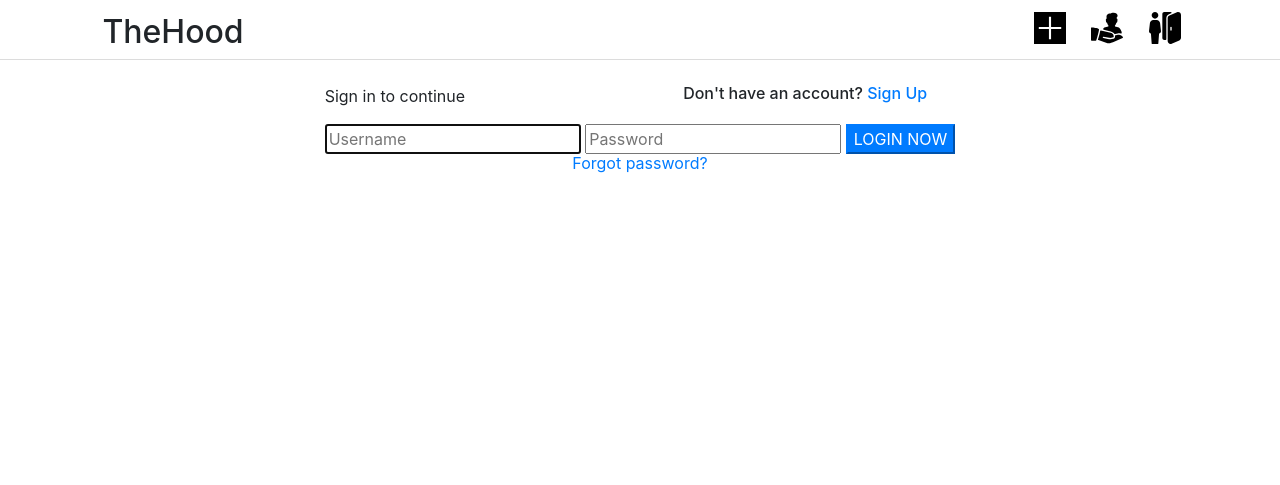
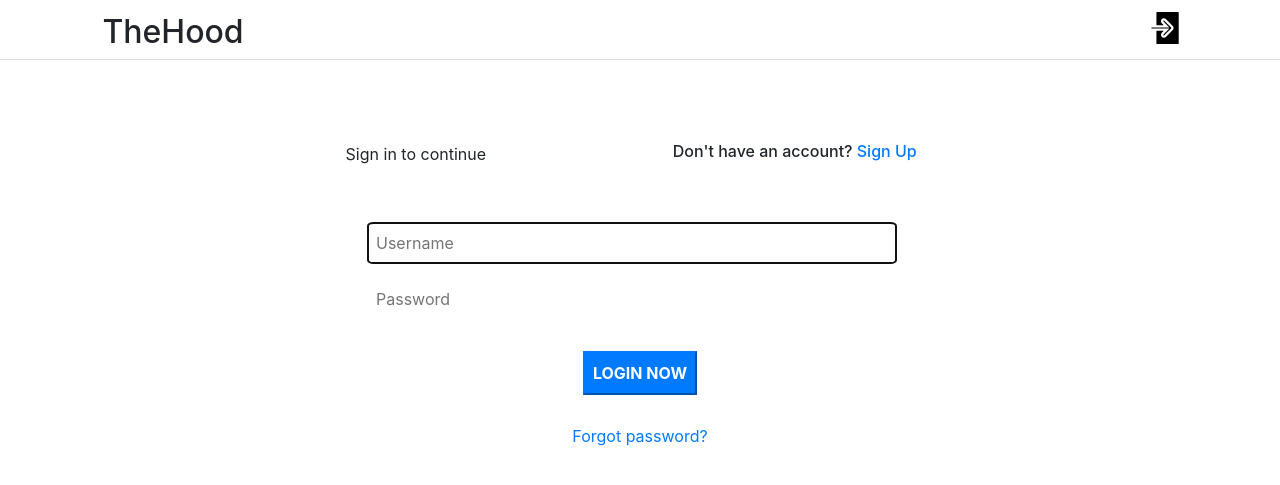
Before and after one commit to faith62/Neighborhood, a Django app: a page that uses watch/templates/navbar.html in a window 1280 px wide. Shown: the top 485 px of the page. Run offline with Django 4.2, Linux system fonts and the light colour scheme; some libraries are stand-ins or nearby versions; some web fonts are replaced.

Commit message:
Profile update

```diff
--- a/watch/static/css/styles.css
+++ b/watch/static/css/styles.css
@@ -85,3 +85,56 @@
       border-radius:2%;
       background-color:#FAF9F6;
   }
+
+  /* Accounts pages - login and signin */
+.accounts-page{
+  margin-top: 6vh;
+}
+.ig-image-accounts{
+  display: block;
+  margin-left: auto;
+}
+.account-nav{
+  margin-top: 2vh;
+  padding: 2vw;
+}
+.separator::before,.separator::after {
+  display: inline-block;
+  content: "";
+  width: 4rem;
+  margin:-0.5rem 1rem;
+  transform: translateY(-1rem);
+  opacity: 0.5;
+}
+.accounts-submit{
+  margin: 1rem;
+  padding: .5rem;
+  font-weight: bold;
+}
+
+  /* Login-page */
+  .password-reset-pages{
+      width: 70%;
+      padding: 2vw;
+      top: 20%;
+      position: relative;
+  }
+  .login-section{
+
+      width: 50%;
+      margin-top: 2vh;
+  }
+  .login-form{
+      width: 90%;
+      margin: 2vh auto;
+  }
+  .accounts-username, .accounts-password, .accounts-email{
+      background: transparent;
+      border: 0 solid;
+      border-radius: 1%;
+      display: block;
+      margin: 1rem;
+      padding: .5rem;
+      transition: 250ms ease-in;
+      width: calc(100% - 3rem);
+  }
--- a/watch/templates/navbar.html
+++ b/watch/templates/navbar.html
@@ -4,22 +4,25 @@
     </a>
     <nav class="main-nav">
         <ul>
-            <li class="nav-items"><a href="{% url 'homepage' %}" title="HomePage" >
-                {% load static %}
-                <img src="" title="HomePage" alt="" srcset="">
-            </a></li>
+            {% if user.is_authenticated %}
             <li class="nav-items"><a href="{% url 'post-create' %}" >
                 {% load static %}
                 <img src="{% static 'css/assets/add-svgrepo-com.svg' %}" title="Create Post">
             </a></li>
-            <li class="nav-items"><a href="" >
+            <li class="nav-items"><a href="{% url 'user_profile' user.id %}" >
                 {% load static %}
-                <img src="{% static 'css/assets/user-profile-svgrepo-com.svg' %}" title="Profile">
+                <img src="{% static 'css/assets/user-profile-svgrepo-com.svg' %}" title="{{request.user}}">
             </a></li>
             <li class="nav-items"><a href="{% url 'logout' %}" >
                 {% load static %}
                 <img src="{% static 'css/assets/logout-svgrepo-com.svg' %}" title="Logout">
             </a></li>
+            {% else %}
+            <li class="nav-items"><a href="{% url 'login' %}" title="Login" >
+                {% load static %}
+                <img src="{% static 'css/assets/login-svgrepo-com.svg' %}" title="Login" alt="" srcset="">
+            </a></li>
+            {% endif %}
         </ul>
     </nav>
 </header>
--- a/watch/urls.py
+++ b/watch/urls.py
@@ -7,6 +7,9 @@ urlpatterns = [
     path('login/',views.loginuser,name='login'),
     path('signup/',views.signup,name='signup'),
     path('logout/',views.logoutuser,name='logout'),
+
+    path('profile/<id>/',views.profile,name='user_profile'),
+    path('profile_update/<str:username>/',views.profile_update,name='profile_update'),
 
     path('post-create/',views.post_create,name='post-create'),
 
--- a/watch/views.py
+++ b/watch/views.py
@@ -73,6 +73,37 @@ def logoutuser(request):
     logout(request)
     return redirect('login')
 
+@login_required(login_url='login')
+def profile(request,id):
+    user_profile = Profile.objects.get(id=id)
+
+    context={
+        'user_profile':user_profile,
+    }
+    return render(request,'profile.html',context=context)
+
+@login_required(login_url='login')
+def profile_update(request,username):
+    user_name = User.objects.get(username=username)
+    user_profile = Profile.objects.get(user=user_name.id)
+
+    data = get_object_or_404(Profile, id=user_profile.id)
+    profile_form = ProfileUpdateForm(instance=data)
+
+    if request.method == "POST":
+        profile_form = ProfileUpdateForm(request.POST,request.FILES, instance=data)
+        if profile_form.is_valid():
+            profile_form.save()
+
+            return redirect ('profile_update', username=user_name)
+
+    context={
+        'user_name':user_name,
+        'profile_form':profile_form,
+        'user_profile':user_profile
+    }
+    return render(request,'profile_update.html',context=context)
+
 def homepage(request):
     posts = Posts.objects.all().order_by('id').reverse()
     context={
```
Also changed, not shown: watch/forms.py (+10 -0 lines), watch/templates/profile.html (added, +30 -0 lines), watch/templates/profile_update.html (added, +37 -0 lines), db.sqlite3, media/police_HvNeGH1.jpeg (added), posts/pizza_cELShMo.jpeg (added), watch/static/css/assets/login-svgrepo-com.svg (added), watch/static/css/assets/user-svgrepo-com.svg (added).
